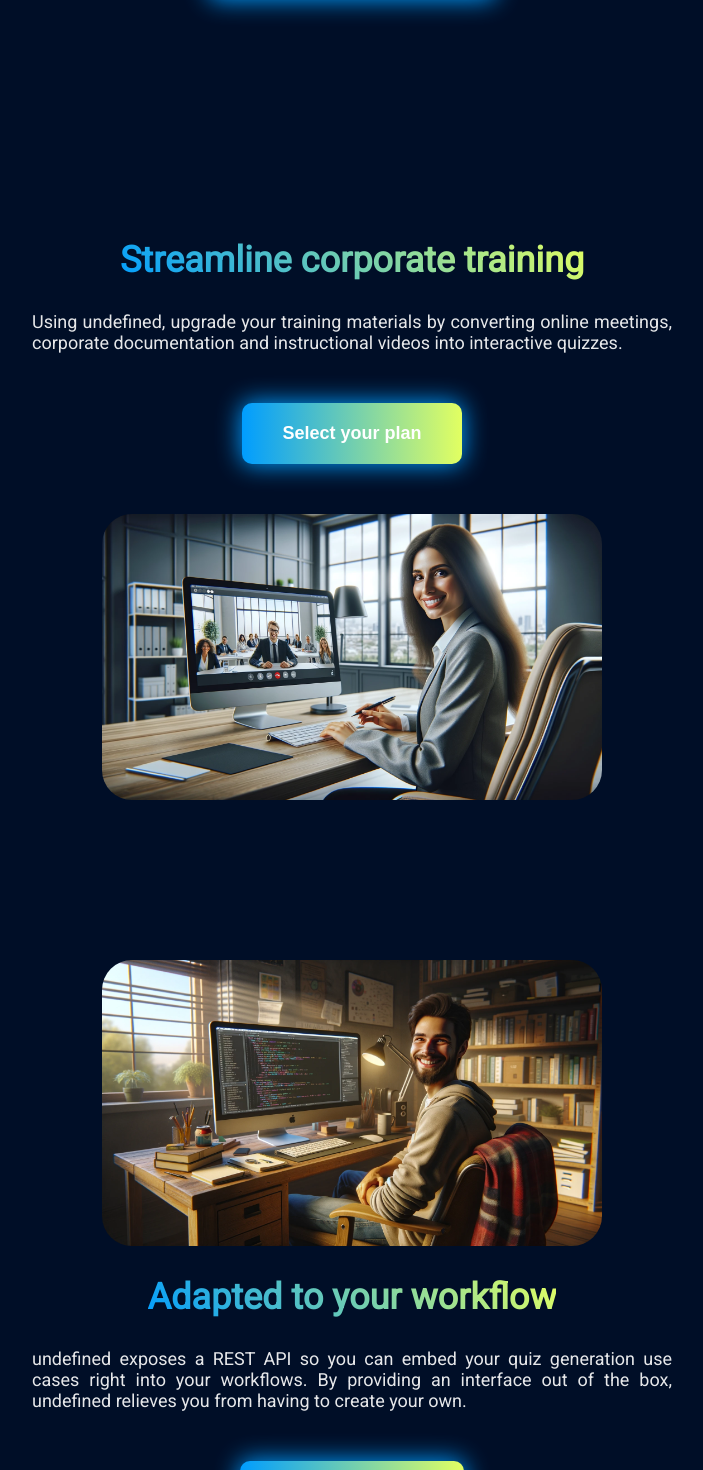
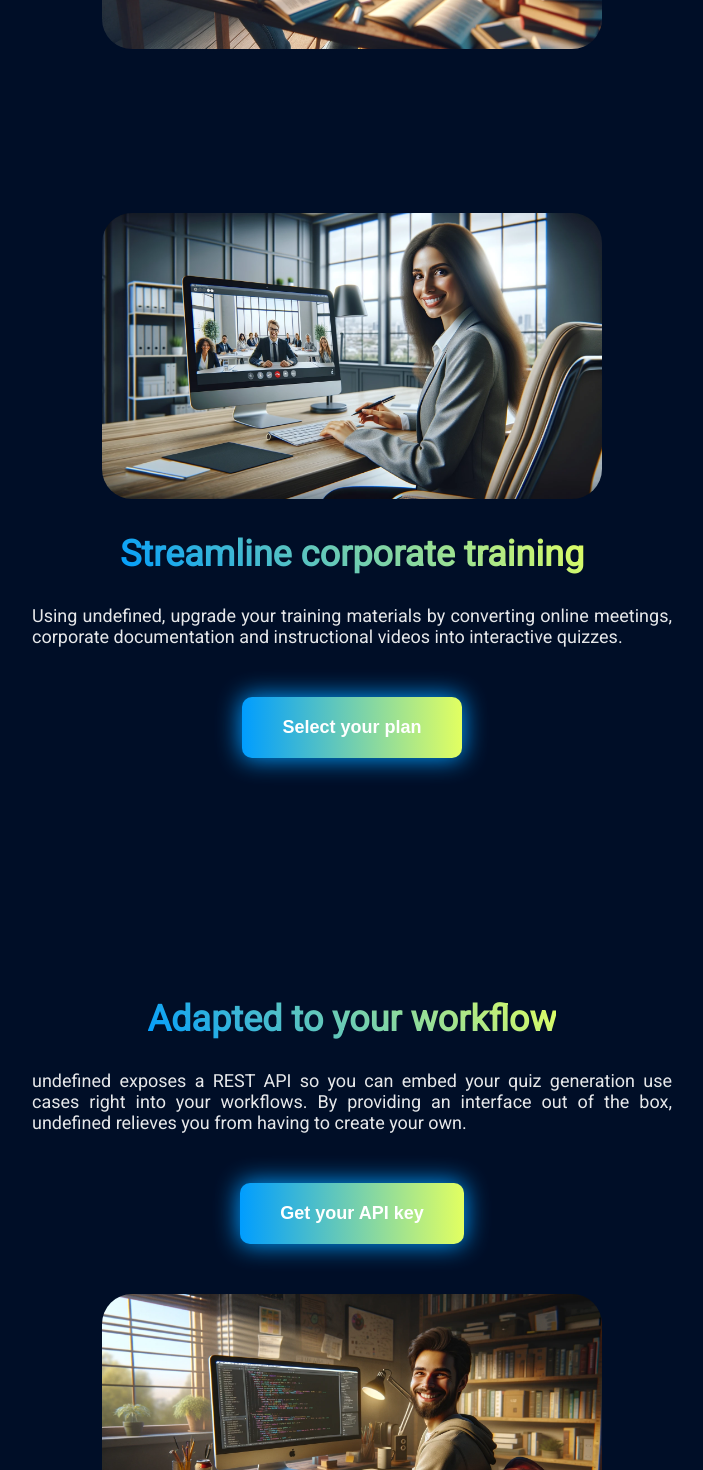
Before and after one commit to Dichiara25/Sola, a Next.js app: page / in a window 1280 px wide. Shown: the part 3260-4730 px from the top of the page, without its empty margins (288-991 px from the left). Built offline with nearby package versions, Linux system fonts and the light colour scheme.

Commit message:
Modularized use case section

```diff
--- a/src/app/components/structure/home/Landing.tsx
+++ b/src/app/components/structure/home/Landing.tsx
@@ -10,6 +10,71 @@ import Developer from "../../../assets/developer.png"
 import { routes } from "@/app/utils/routes";
 import Feedbacks from "./Feedbacks";
 import How from "./How";
+import { StaticImageData } from "next/image";
+
+interface UseCase {
+    title: string,
+    content: string,
+    image: StaticImageData,
+    alt: string,
+    callToAction: string,
+    link: string,
+    reverse: boolean,
+    quote: string
+}
+
+function UseCases() {
+    const useCases: UseCase[] = [
+        {
+            title: "Study smarter, not harder",
+            content: `${process.env.NEXT_PUBLIC_APP_NAME} uses AI to automatically transform lecture videos and reading materials into study aids and assessments. Literally for free.`,
+            image: Student,
+            alt: "A smiling student studying his lessons",
+            callToAction: "Start generating for free",
+            link: routes.cook,
+            reverse: false,
+            quote: ""
+        },
+        {
+            title: "Streamline corporate training",
+            content: `Using ${process.env.NEXT_PUBLIC_APP_NAME}, upgrade your training materials by converting online meetings, corporate documentation and instructional videos into interactive quizzes.`,
+            image: Meeting,
+            alt: "A smiling student studying his lessons",
+            callToAction: "Select your plan",
+            link: routes.pricing,
+            reverse: true,
+            quote: ""
+        },
+        {
+            title: "Adapted to your workflow",
+            content: `${process.env.NEXT_PUBLIC_APP_NAME} exposes a REST API so you can embed your quiz generation use cases right into your workflows. By providing an interface out of the box, ${process.env.NEXT_PUBLIC_APP_NAME} relieves you from having to create your own.`,
+            image: Developer,
+            alt: "A happy developer in front of an IDE",
+            callToAction: "Get your API key",
+            link: routes.api,
+            reverse: false,
+            quote: ""
+        },
+    ]
+
+    return useCases
+        .map((useCase: UseCase, index: number) => (
+            <div key={index}>
+                <ScrollAppear>
+                    <Paragraph
+                        title={useCase.title}
+                        content={useCase.content}
+                        image={useCase.image}
+                        alt={useCase.alt}
+                        link={useCase.link}
+                        callToAction={useCase.callToAction}
+                        reverse={useCase.reverse}
+                        quote={useCase.quote}
+                    />
+                </ScrollAppear>
+            </div>
+        ))
+}
 
 export default function Landing() {
     return <div className={styles.main}>
@@ -19,39 +84,7 @@ export default function Landing() {
         <ScrollAppear>
             <How />
         </ScrollAppear>
-        <ScrollAppear>
-            <Paragraph
-                title={"Study smarter, not harder"}
-                content={`${process.env.NEXT_PUBLIC_APP_NAME} uses AI to automatically transform lecture videos and reading materials into study aids and assessments. Literally for free.`}
-                image={Student}
-                alt={"A smiling student studying his lessons"}
-                callToAction={"Start generating for free"}
-                link={routes.cook}
-                reverse={true}
-            />
-        </ScrollAppear>
-        <ScrollAppear>
-            <Paragraph
-                title={"Streamline corporate training"}
-                content={`Using ${process.env.NEXT_PUBLIC_APP_NAME}, upgrade your training materials by converting online meetings, corporate documentation and instructional videos into interactive quizzes.`}
-                image={Meeting}
-                alt={"A business woman attending an online meeting with a happy face"}
-                callToAction={"Select your plan"}
-                link={routes.pricing}
-                reverse={false}
-            />
-        </ScrollAppear>
-        <ScrollAppear>
-            <Paragraph
-                title={"Adapted to your workflow"}
-                content={`${process.env.NEXT_PUBLIC_APP_NAME} exposes a REST API so you can embed your quiz generation use cases right into your workflows. By providing an interface out of the box, ${process.env.NEXT_PUBLIC_APP_NAME} relieves you from having to create your own.`}
-                image={Developer}
-                alt={"A happy developer in front of an IDE"}
-                callToAction={"Get your API key"}
-                link={routes.api}
-                reverse={true}
-            />
-        </ScrollAppear>
+        <UseCases />
         <ScrollAppear>
             <Feedbacks />
         </ScrollAppear>
--- a/src/app/components/structure/home/Paragraph.module.css
+++ b/src/app/components/structure/home/Paragraph.module.css
@@ -17,6 +17,15 @@
     text-align: justify;
 }
 
+.quote {
+    position: absolute;
+    bottom: -10px;
+    padding: 20px;
+    border-radius: 10px;
+    background-color: var(--light-background-color);
+    box-shadow: 0 0 5px 5px var(--first-color);
+}
+
 @media screen and (max-width: 1500px)  {
     .main{
         flex-direction: column;
--- a/src/app/components/structure/home/Paragraph.tsx
+++ b/src/app/components/structure/home/Paragraph.tsx
@@ -2,8 +2,13 @@ import Image from 'next/image'
 import paragraphStyles from './Paragraph.module.css'
 import bodyStyles from "../Body.module.css"
 
-function Illustration(props: {image: any, alt: string}) {
-    return <Image src={props.image} width={500} alt={props.alt} />
+function Illustration(props: {image: any, alt: string, quote: string, reverse: boolean}) {
+    return <div style={{position: "relative"}}>
+        <Image src={props.image} width={500} alt={props.alt} />
+        {props.quote && <div style={props.reverse ? {left: "10px"} : {right: "10px"}} className={paragraphStyles.quote}>
+            {props.quote}
+        </div>}
+    </div>
 }
 
 function Text(props: {title: string, content: string, callToAction: string, link: string,}) {
@@ -16,16 +21,16 @@ function Text(props: {title: string, content: string, callToAction: string, link
     </div>
 }
 
-export default function Paragraph(props: {title: string, content: string, image: any, alt: string, callToAction: string, link: string, reverse: boolean}) {
+export default function Paragraph(props: {title: string, content: string, image: any, alt: string, callToAction: string, link: string, reverse: boolean, quote: string}) {
     return <div className={paragraphStyles.main}>
         {props.reverse ? <>
-                <Illustration image={props.image} alt={props.alt} />
+                <Illustration image={props.image} alt={props.alt} quote={props.quote} reverse={props.reverse} />
                 <Text title={props.title} content={props.content} callToAction={props.callToAction} link={props.link} />
             </>
             :
             <>
                 <Text title={props.title} content={props.content} callToAction={props.callToAction} link={props.link} />
-                <Illustration image={props.image} alt={props.alt} />
+                <Illustration image={props.image} alt={props.alt} quote={props.quote} reverse={props.reverse} />
             </>
         }
     </div>
```
